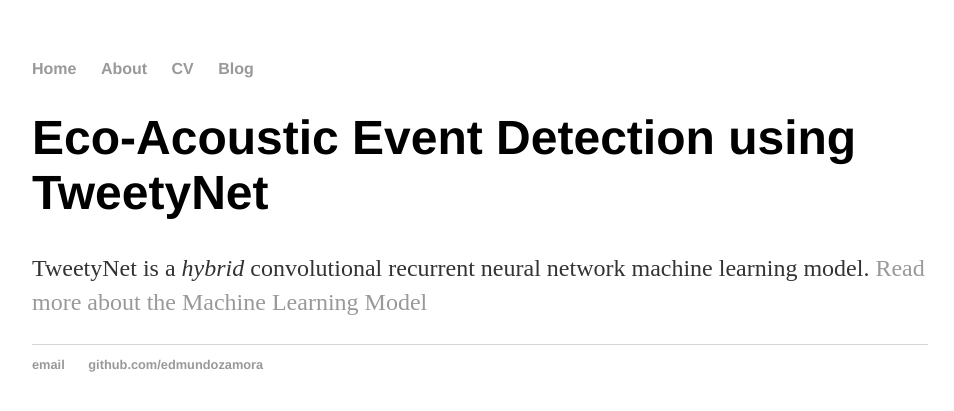
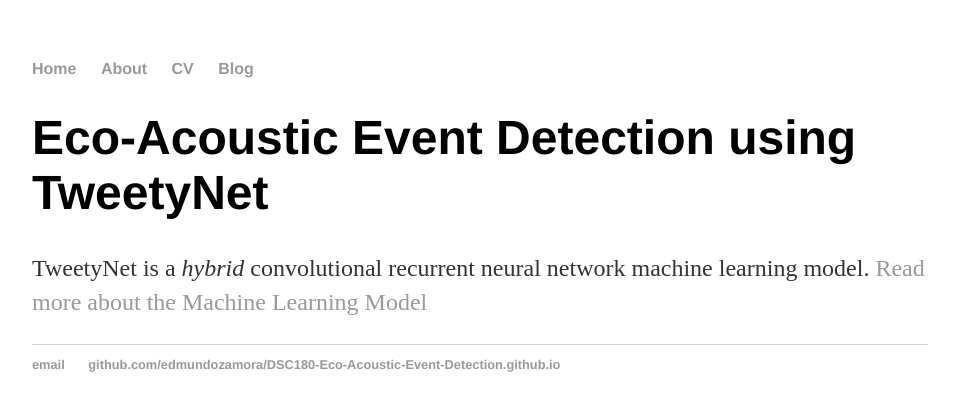
Before and after one commit to EdmundoZamora/DSC180-Eco-Acoustic-Event-Detection, a Jekyll site: the page built from index.html, in a window 1280 px wide. Shown: the top 411 px of the page, without its empty margins (160-1114 px from the left). Built offline with Jekyll 4.4.1, drawn with Linux system fonts in a browser that asks for light colours.

Commit message:
Update default.html

```diff
--- a/_layouts/default.html
+++ b/_layouts/default.html
@@ -22,7 +22,7 @@
 			<footer>
 	    		<ul>
 	        		<li><a href="mailto:edmundo.j.zamora@gmail.com">email</a></li>
-	        		<li><a href="https://github.com/edmundozamora">github.com/edmundozamora</a></li>
+	        		<li><a href="https://github.com/edmundozamora/DSC180-Eco-Acoustic-Event-Detection.github.io">github.com/edmundozamora/DSC180-Eco-Acoustic-Event-Detection.github.io</a></li>
 				</ul>
 			</footer>
 		</body>
```
